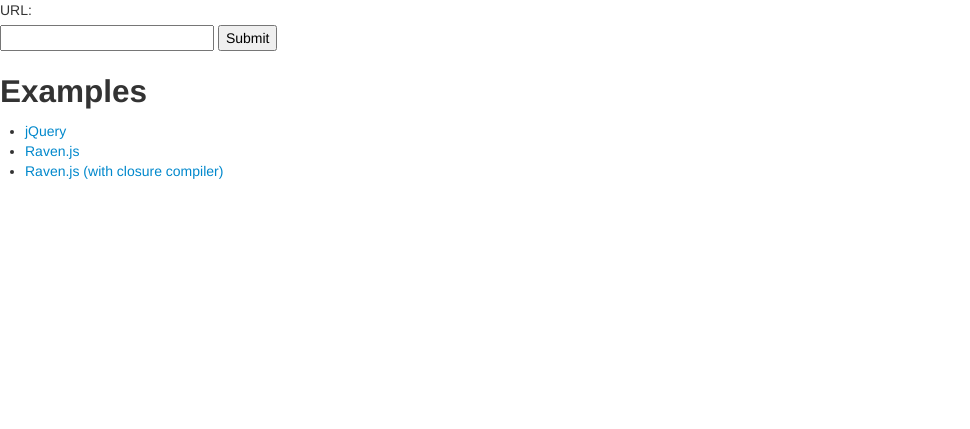
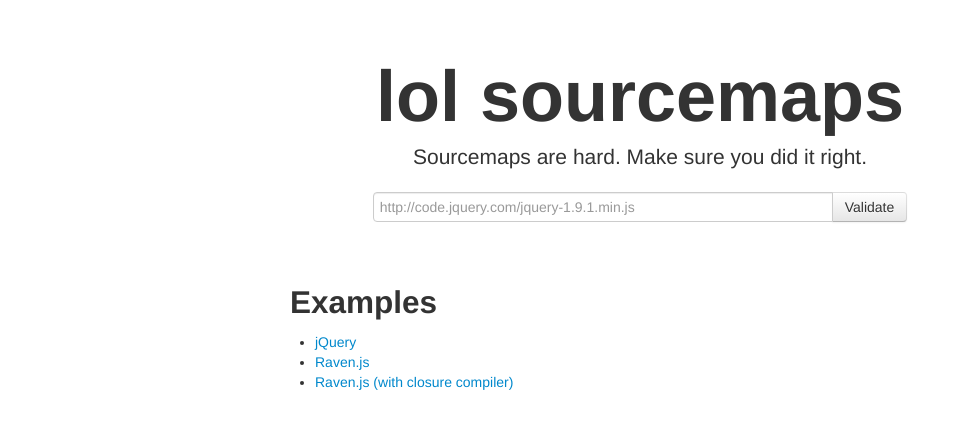
Before and after one commit to mattrobenolt/sourcemap-validator, a Python web app: template templates/index.html in a window 1280 px wide. Shown: the top 429 px of the page, without its empty margins (0-970 px from the left). Run offline with Jinja, Linux system fonts and the light colour scheme; the template is opened without the code that fills it, so the values that code supplies are empty.

Commit message:
Doesn't look like complete shit.

```diff
--- a/app.py
+++ b/app.py
@@ -113,9 +113,8 @@ class Validator(Application):
 def make_app():
     app = Validator('templates')
     return SharedDataMiddleware(app, {
-            '/static':  os.path.join(os.path.dirname(__file__), 'static')
-        }
-    )
+        '/static':  os.path.join(os.path.dirname(__file__), 'static')
+    })
 
 
 if __name__ == '__main__':
--- a/templates/base.html
+++ b/templates/base.html
@@ -7,5 +7,9 @@
   <link href="/static/css/bootstrap.min.css" rel="stylesheet" media="screen" />
   {% endblock %}
 </head>
-<body>{% block body %}{% endblock %}</body>
+<body>
+  <div class="{% block containerclass %}container{% endblock %}">
+    {% block body %}{% endblock %}
+  </div>
+</body>
 </html>
--- a/templates/index.html
+++ b/templates/index.html
@@ -1,8 +1,31 @@
 {% extends "base.html" %}
+{% block styles %}
+{{ super() }}
+<style>
+.jumbotron {
+    margin: 60px 0;
+    text-align: center;
+}
+.jumbotron h1 {
+    font-size: 72px;
+    line-height: 1;
+}
+.container {
+    width: 700px;
+}
+</style>
+{% endblock %}
 {% block body %}
-<form action="/validate">
-    <label>URL:</label><input name="url" /> <input type="submit" />
+<div class="jumbotron">
+<h1>lol sourcemaps</h1>
+<p class="lead">Sourcemaps are hard. Make sure you did it right.</p>
+<form action="/validate" class="form-inline">
+    <div class="input-append">
+        <input type="text" class="span6" name="url" placeholder="http://code.jquery.com/jquery-1.9.1.min.js" />
+        <button type="submit" class="btn">Validate</button>
+    </div>
 </form>
+</div>
 <h2>Examples</h2>
 <ul>
     <li><a href="/validate?url=http://code.jquery.com/jquery-1.9.1.min.js">jQuery</a></li>
```
Also changed, not shown: static/css/prettyprint.css (added, +37 -0 lines), templates/report.html (+5 -28 lines).
